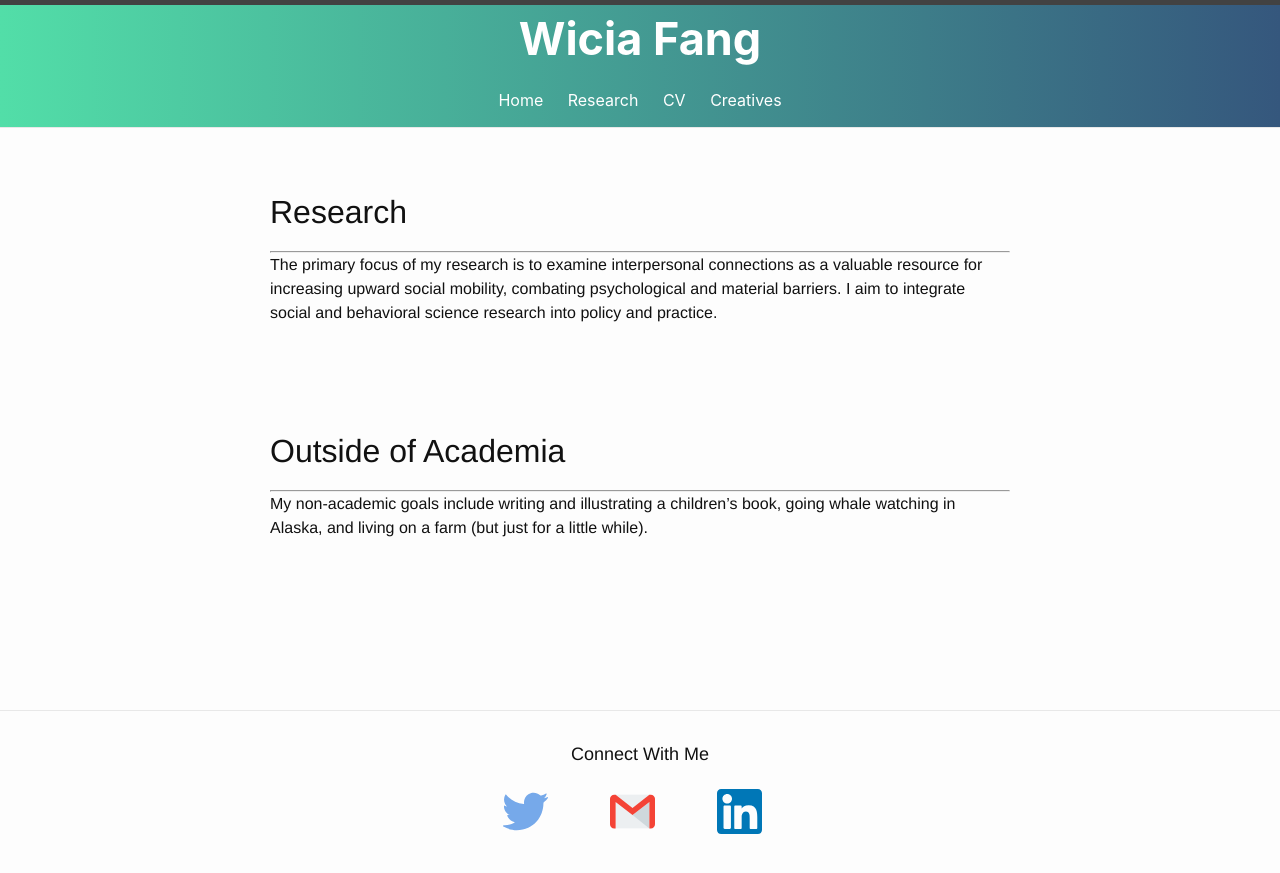
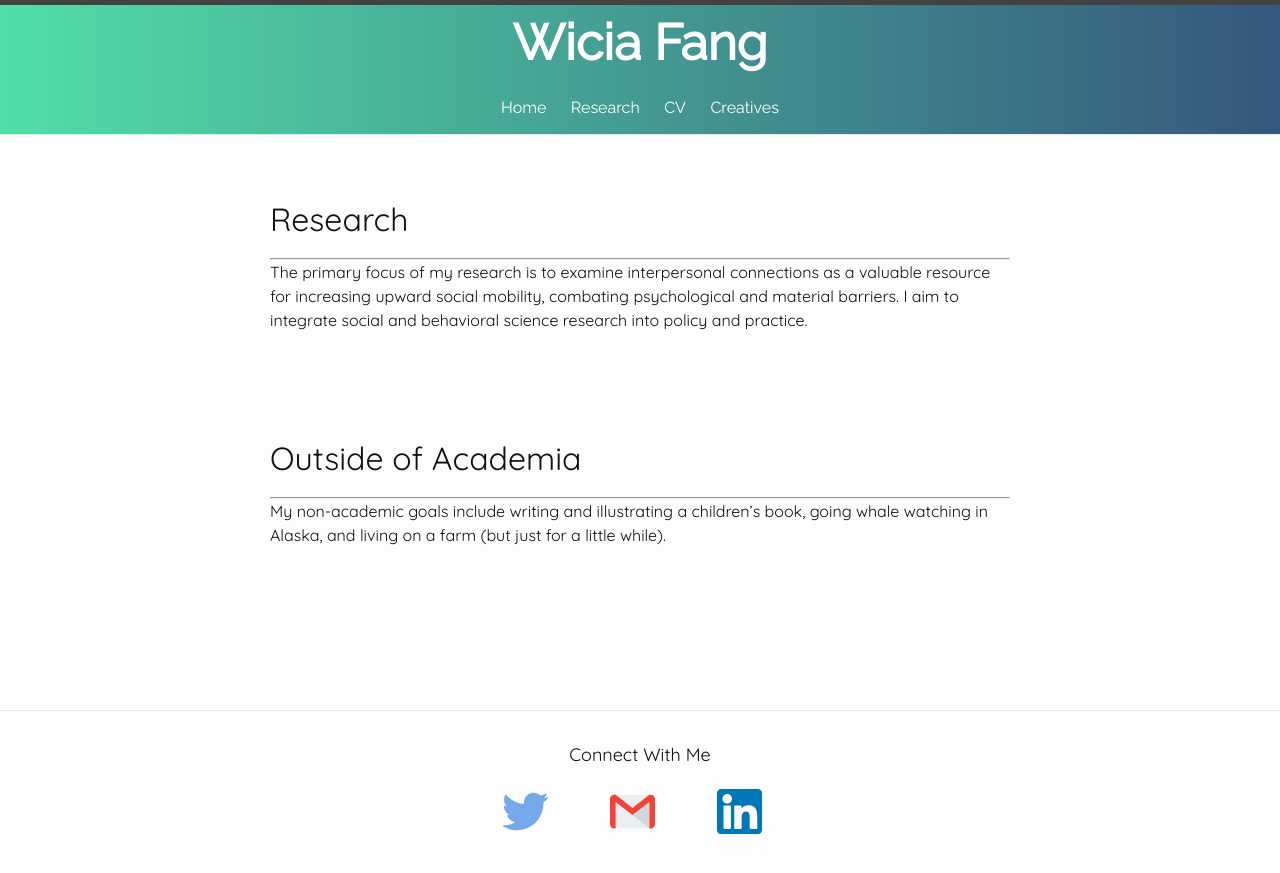
Before and after one commit to wiciaf/wiciaf.github.io, a Jekyll site: the page built from about.markdown, in a window 1280 px wide. Shown: the top 873 px of the page. Built offline with Jekyll 4.4.1, drawn with Linux system fonts in a browser that asks for light colours.

Commit message:
Update main.scss

```diff
--- a/assets/main.scss
+++ b/assets/main.scss
@@ -2,6 +2,14 @@
 ---
 
 @import "minima";
+
+// Raleway, Comfortaa, Quicksand
+@import url('https://fonts.googleapis.com/css2?family=Comfortaa&family=Quicksand&family=Raleway&display=swap');
+@font-face {
+  font-family: 'Comfortaa', cursive;
+  font-family: 'Quicksand', sans-serif;
+  font-family: 'Raleway', sans-serif;
+}
 
 /** Basic styling */
 body { font: 400 16px/1.5 -apple-system, BlinkMacSystemFont, "Segoe UI Bold", Roboto, Helvetica, Arial, sans-serif,
@@ -11,14 +19,15 @@ body { font: 400 16px/1.5 -apple-system, BlinkMacSystemFont, "Segoe UI Bold", Ro
   font-feature-settings: "kern" 1; font-kerning: normal; display: flex; min-height: 100vh; flex-direction: column; }
 
 h1, h2, h3, h4, p {
-  font-family: Helvetica;
+  font-family: 'Quicksand';
 }
 
 /*    HEADER    */
 .panel {
-  font-size: 45px;
+  font-size: 50px;
   text-align: center;
-  font-weight: bold;
+  font-weight: 750;
+  font-family: "Raleway";
 }
 
 .site-header {
@@ -33,6 +42,10 @@ h1, h2, h3, h4, p {
 }
 
 .site-nav .page-link {color: white;}
+
+.page-link {
+  font-family: 'Raleway';
+}
 
 /*    FOOTER    */
 .footer-heading {
@@ -67,9 +80,13 @@ h1, h2, h3, h4, p {
 }
 
 .home-right {
-  padding-top: 30px;
+  padding-top: 55px;
   padding-left: 45px;
-  text-align: center;
+  text-align: left;
+}
+
+.home-right p {
+  //text-align: left;
 }
 
 .contact-buttons {
```
